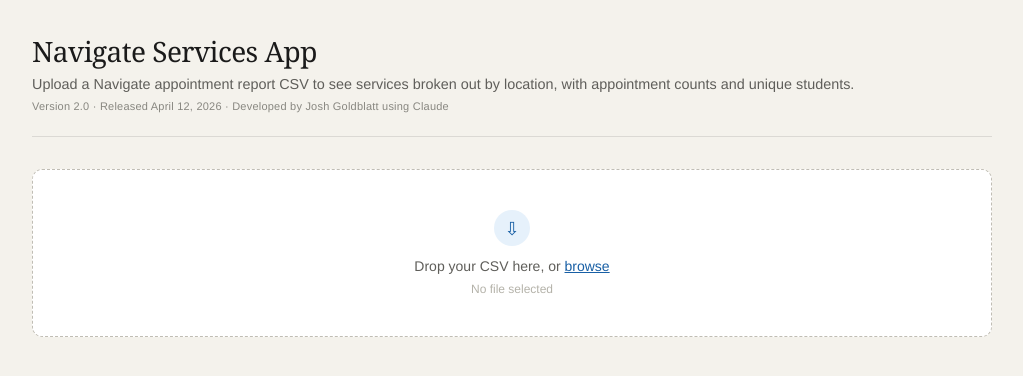
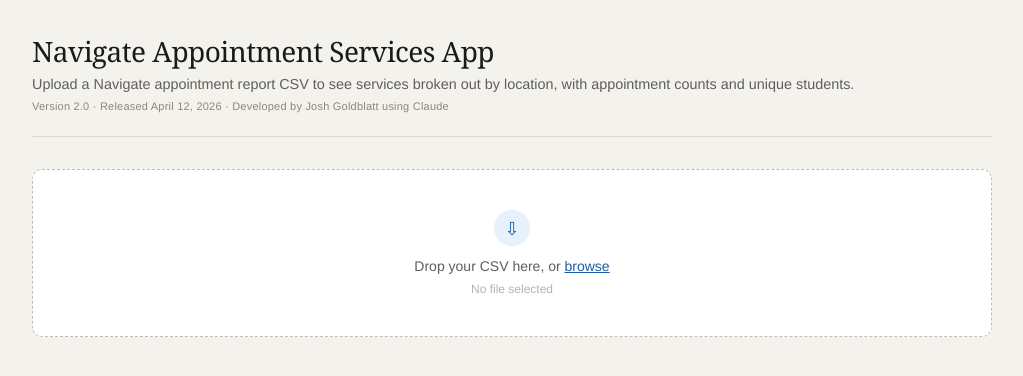
Before and after one commit to joshgoldblatt-ctrl/NavigateServicesApp, a plain HTML site: page index.html in a window 1280 px wide. Shown: the whole page, without its empty margins (128-1151 px from the left). Drawn offline with nearby package versions, Linux system fonts and the light colour scheme.

Commit message:
Update header title to 'Navigate Appointment Services App'

```diff
--- a/index.html
+++ b/index.html
@@ -692,7 +692,7 @@
 <div class="page-wrap">
 
   <header>
-    <h1>Navigate Services App</h1>
+    <h1>Navigate Appointment Services App</h1>
     <p>Upload a Navigate appointment report CSV to see services broken out by location, with appointment counts and unique students.</p>
     <div class="meta">Version 2.0 &middot; Released April 12, 2026 &middot; Developed by Josh Goldblatt using Claude</div>
   </header>
```
